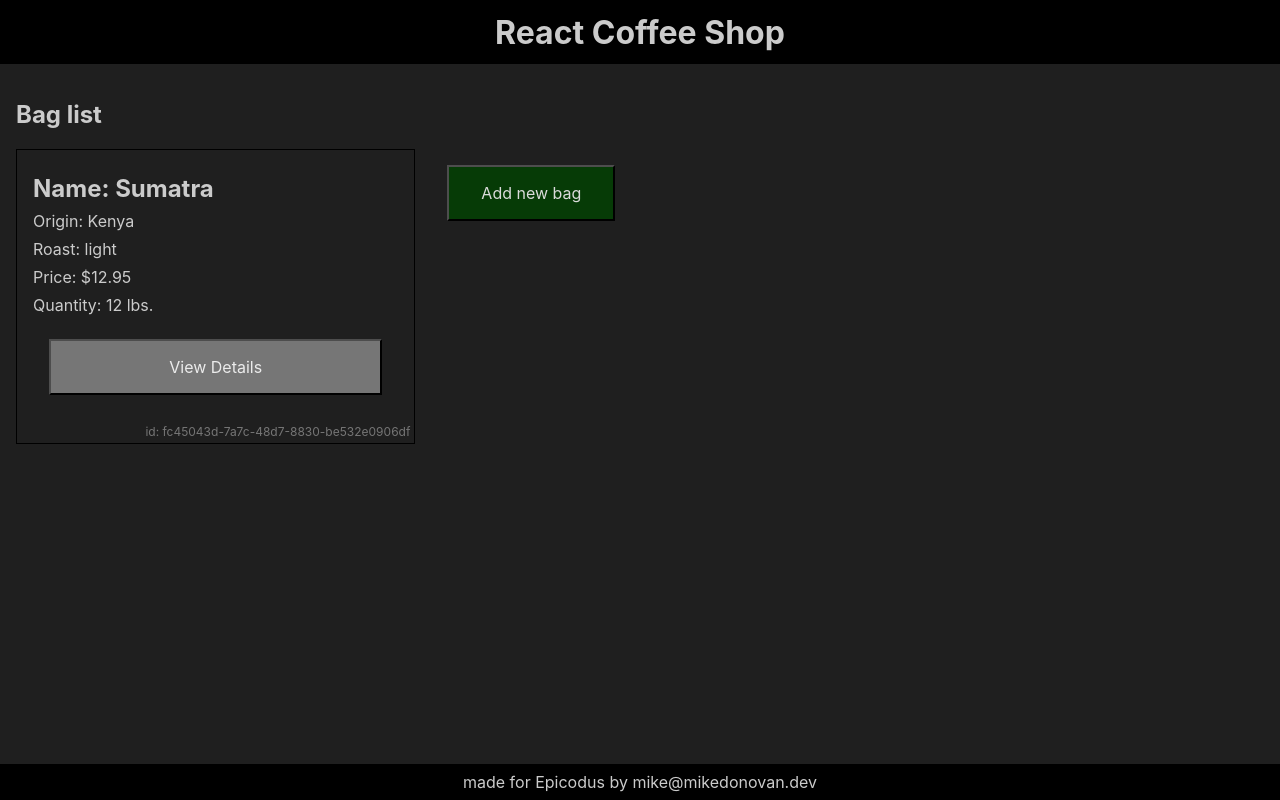
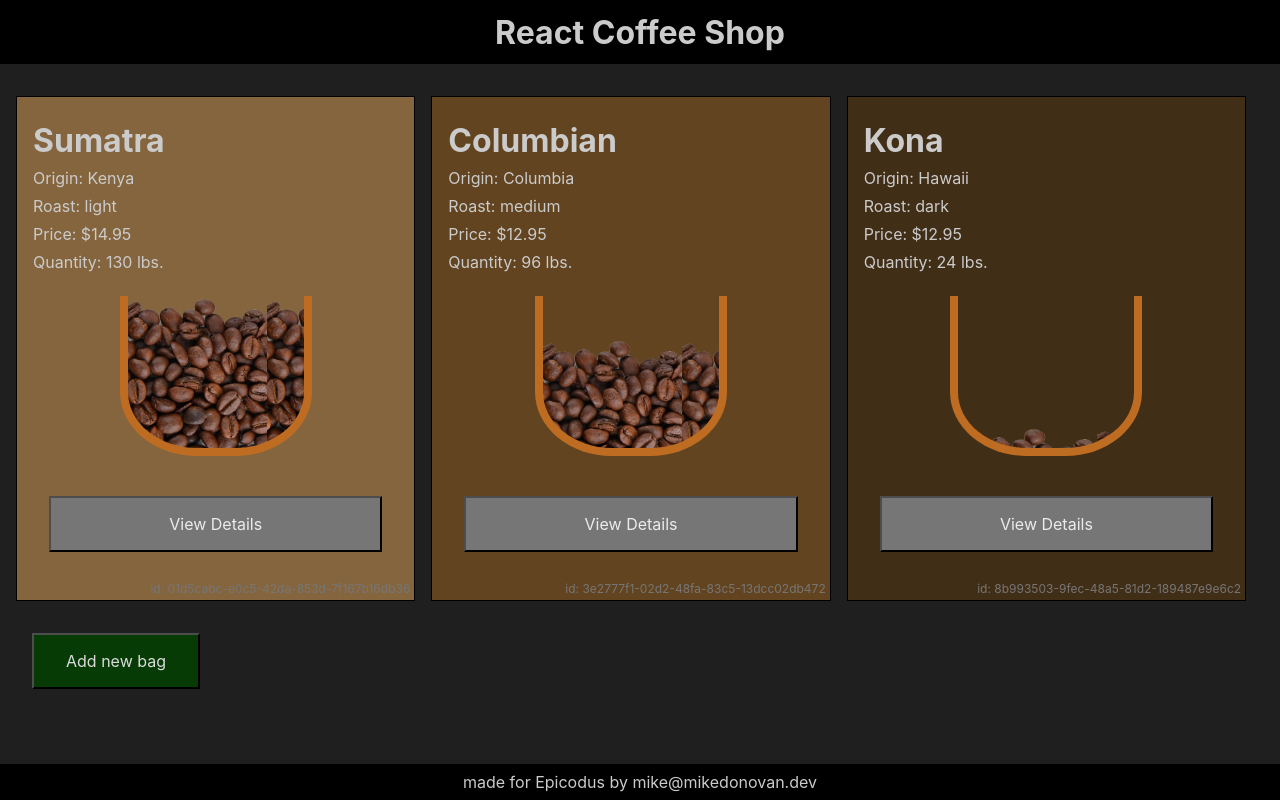
Before and after one commit to eggborne/coffee-shop, a React (Create React App) app: page / in a window 1280 px wide. Built offline with nearby package versions, Linux system fonts and the light colour scheme.

Commit message:
Add BagDisplay component

```diff
--- a/src/components/BagDetails.js
+++ b/src/components/BagDetails.js
@@ -1,6 +1,7 @@
 import React from 'react';
 import Modal from './Modal';
 import Form from './Form';
+import BagDisplay from './BagDisplay';
 import PropTypes from 'prop-types';
 
 class BagDetails extends React.Component {
@@ -76,6 +77,7 @@ class BagDetails extends React.Component {
             <button disabled={this.props.quantity === 0} onClick={() => this.props.onClickAdjustQuantity(this.props.id, -1)} className='green'>{this.props.quantity === 0 ? 'SOLD OUT' : 'Sell 1 lb.'}</button>
             <button disabled={this.props.quantity === 130} onClick={() => this.props.onClickAdjustQuantity(this.props.id, 1)} className='orange'>{this.props.quantity === 130 ? 'BAG FULL' : 'Restock 1 lb.'}</button>
           </div>
+          <BagDisplay quantity={this.props.quantity} />
         </div>
         <button onClick={this.props.onClickBackToList}>Back to list</button>
       </React.Fragment>
--- /dev/null
+++ b/src/components/BagDisplay.js
@@ -0,0 +1,20 @@
+import PropTypes from 'prop-types';
+
+function BagDisplay(props) {
+  let yPosition = 10 - ((10/130) * props.quantity);
+  if ( yPosition > 8.75 ) {
+    if (yPosition < 10) {
+      yPosition = 8.75;
+    }
+  };
+  console.log('Y when quant', props.quantity, 'is', yPosition)
+  return (
+    <div style={{backgroundPositionY: yPosition + 'rem'}} className='bag-display'></div>
+  );
+}
+
+BagDisplay.propTypes = {
+  quantity: PropTypes.number,
+};
+
+export default BagDisplay;
--- a/src/components/BagList.js
+++ b/src/components/BagList.js
@@ -5,7 +5,6 @@ import BagListItem from './BagListItem';
 function BagList(props) {
   return (
     <React.Fragment>
-      <h2>Bag list</h2>
       <div className="item-list">
         {props.bagList.length ?
           props.bagList.map(bag =>
--- a/src/components/BagListItem.js
+++ b/src/components/BagListItem.js
@@ -1,24 +1,27 @@
-import React from 'react';
 import PropTypes from 'prop-types';
+import BagDisplay from './BagDisplay';
 
 function BagListItem(props) {
   const formattedPrice = '$' + (props.bag.price / 100);
-  console.log('quantity', props.bag.quantity, typeof props.bag.quantity)
-  const listItemClass = props.bag.quantity >= 10 ?
+  console.log('quantity', props.bag.quantity, typeof props.bag.quantity);
+  let listItemClass =
+    props.bag.quantity >= 10 ?
       'item-list-entry'
       :
       props.bag.quantity > 0 ?
-      'item-list-entry low-warning'
-      :
-      'item-list-entry low-warning out-of-stock';
+        'item-list-entry low-warning'
+        :
+        'item-list-entry low-warning out-of-stock';
+  listItemClass += (' ' + props.bag.roast);
   return (
     <div className={listItemClass}>
-      <div>Name: {props.bag.name}</div>
+      <div>{props.bag.name}</div>
       <div>Origin: {props.bag.origin}</div>
       <div>Roast: {props.bag.roast}</div>
       <div>Price: {formattedPrice}</div>
       <div>Quantity: {props.bag.quantity} lbs.</div>
-      <div>id: {props.bag.id}</div>
+      <div className='id-tag'>id: {props.bag.id}</div>
+      <BagDisplay quantity={props.bag.quantity} />
       <div className='button-area'>
         <button onClick={() => props.onClickViewDetails(props.bag)}>View Details</button>
       </div>
@@ -29,6 +32,6 @@ function BagListItem(props) {
 BagListItem.propTypes = {
   bag: PropTypes.object,
   onClickViewDetails: PropTypes.func,
-}
+};
 
 export default BagListItem;
--- a/src/components/CoffeeControl.js
+++ b/src/components/CoffeeControl.js
@@ -11,7 +11,9 @@ class CoffeeControl extends React.Component {
     super(props);
     this.state = {
       bagList: [
-       { name: 'Sumatra', origin: 'Kenya', roast: 'light', price: 1295, quantity: 12, id: v4() },
+       { name: 'Sumatra', origin: 'Kenya', roast: 'light', price: 1495, quantity: 130, id: v4() },
+       { name: 'Columbian', origin: 'Columbia', roast: 'medium', price: 1295, quantity: 96, id: v4() },
+       { name: 'Kona', origin: 'Hawaii', roast: 'dark', price: 1295, quantity: 24, id: v4() },
       ],
       selectedCoffee: null,
       modalShowing: null,
--- a/src/index.css
+++ b/src/index.css
@@ -118,24 +118,36 @@ header h1 {
   padding-bottom: 2rem;
 }
 
+.item-list-entry {
+  /* flex-direction: row; */
+}
+
 .item-list-entry.low-warning::after,
 .item-detail-entry.low-warning::after {
+  box-sizing: border-box;
   position: absolute;
   content: 'ALMOST EMPTY';
   color: orange;
   font-weight: bold;
   height: 100%;
+  width: 100%;
+  text-align: right;
   top: 0;
-  right: 0;
+  left: 0;
   padding: 0.25rem 1rem;
   font-size: 2rem;
+  background-color: #3a2c0a66;
+  outline: 0.1rem solid yellow;
   pointer-events: none;
+  z-index: -1;
 }
 
 .item-list-entry.low-warning.out-of-stock::after,
 .item-detail-entry.low-warning.out-of-stock::after {
   content: 'OUT OF STOCK';
+  outline: 0.1rem solid red;
   color: red;
+  background-color: #3a0a0a66;
 }
 
 .item-list-entry.low-warning::after {
@@ -144,6 +156,16 @@ header h1 {
 
 .item-detail-entry {
   width: unset;
+}
+
+.light {
+  background-color: rgb(255, 186, 103, 0.5);
+}
+.medium {
+  background-color: rgb(180, 115, 37, 0.5);
+}
+.dark {
+  background-color: rgba(108, 66, 16, 0.5);
 }
 
 .item-list-entry .button-area {
@@ -163,11 +185,11 @@ header h1 {
 }
 
 .item-list-entry > div:first-child {
-  font-size: 150%;
+  font-size: 200%;
   font-weight: bold;
 }
 
-.item-list-entry > div:nth-last-child(2) {
+.item-list-entry > .id-tag {
   position: absolute;
   bottom: 0.25rem;
   right: 0.25rem;
@@ -293,35 +315,20 @@ form textarea {
   pointer-events: all;
 }
 
-.cart-widget {
-  position: absolute;
-  top: 0;
-  right: 0;
-  height: var(--header-height);
-  max-height: var(--header-height);
-  display: grid;
-  grid-template-rows: 1fr 1fr;
-  grid-template-columns: max-content 1fr;
-  align-items: center;
-  gap: 0 1rem;
-  margin-right: 0.5rem;
-  padding: 0.5rem 0;
+.bag-display {
+  width: 12rem;
+  height: 10rem;
+  align-self: center;
+  margin: 1rem;
+  border-radius: 0 0 40% 40%;
+  border: 0.5rem solid rgb(206, 118, 36);
+  border-top: none;
+  background-image: url(../public/coffeebeans.png);
+  background-repeat: repeat-x;
+  background-size: contain;
+  transition: all 100ms ease;
 }
 
-.cart-widget > button {
-  grid-column-start: 2;
-  grid-row-start: 1;
-  grid-row-end: 3;
-  margin: 0;
-  padding: 0 1rem;
-  height: calc(var(--header-height) - 1.25rem);
+.item-detail-entry .bag-display {
+  align-self: flex-start;
 }
-
-.cart-widget > div {
-  grid-column-start: 1;
-  grid-column-end: 1;
-}
-
-.cart-widget > div:nth-of-type(2) {
-  grid-row-start: 2;
-}
```
Also changed, not shown: public/coffeebeans.png (added).
